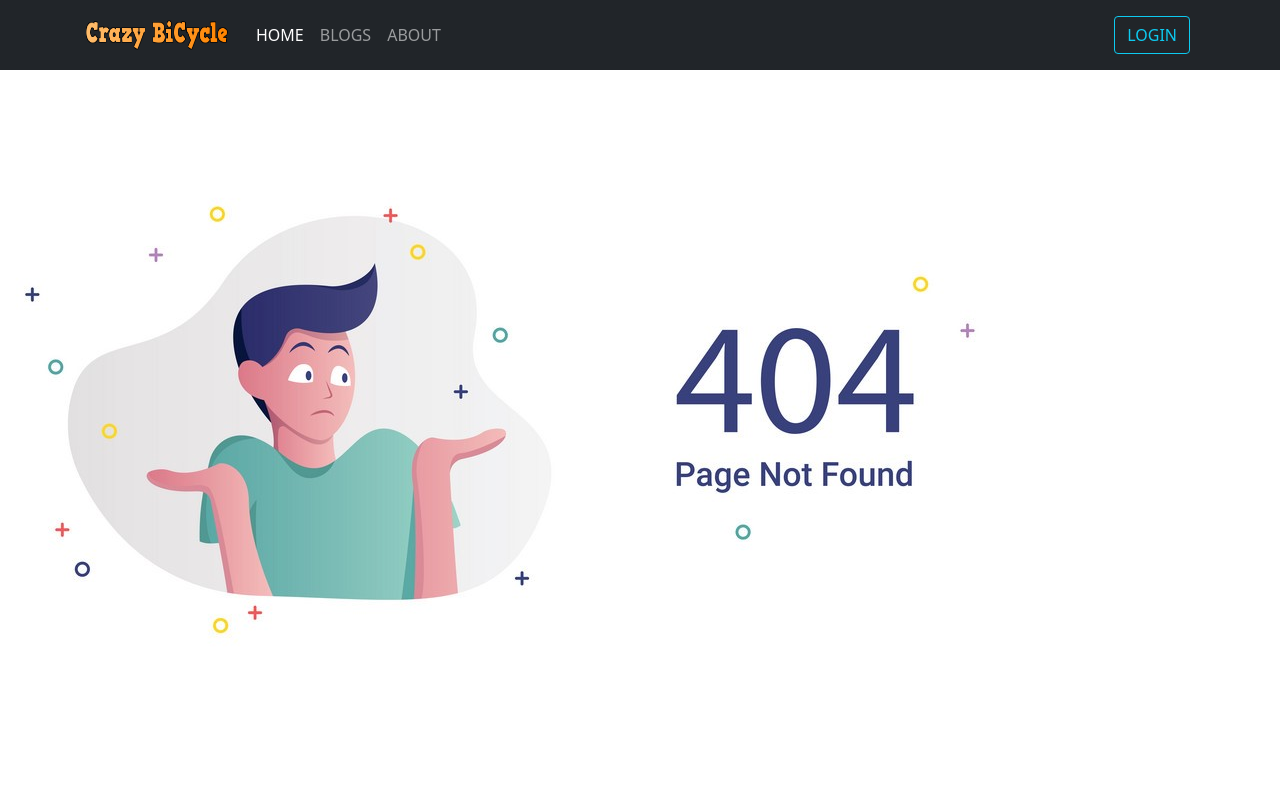
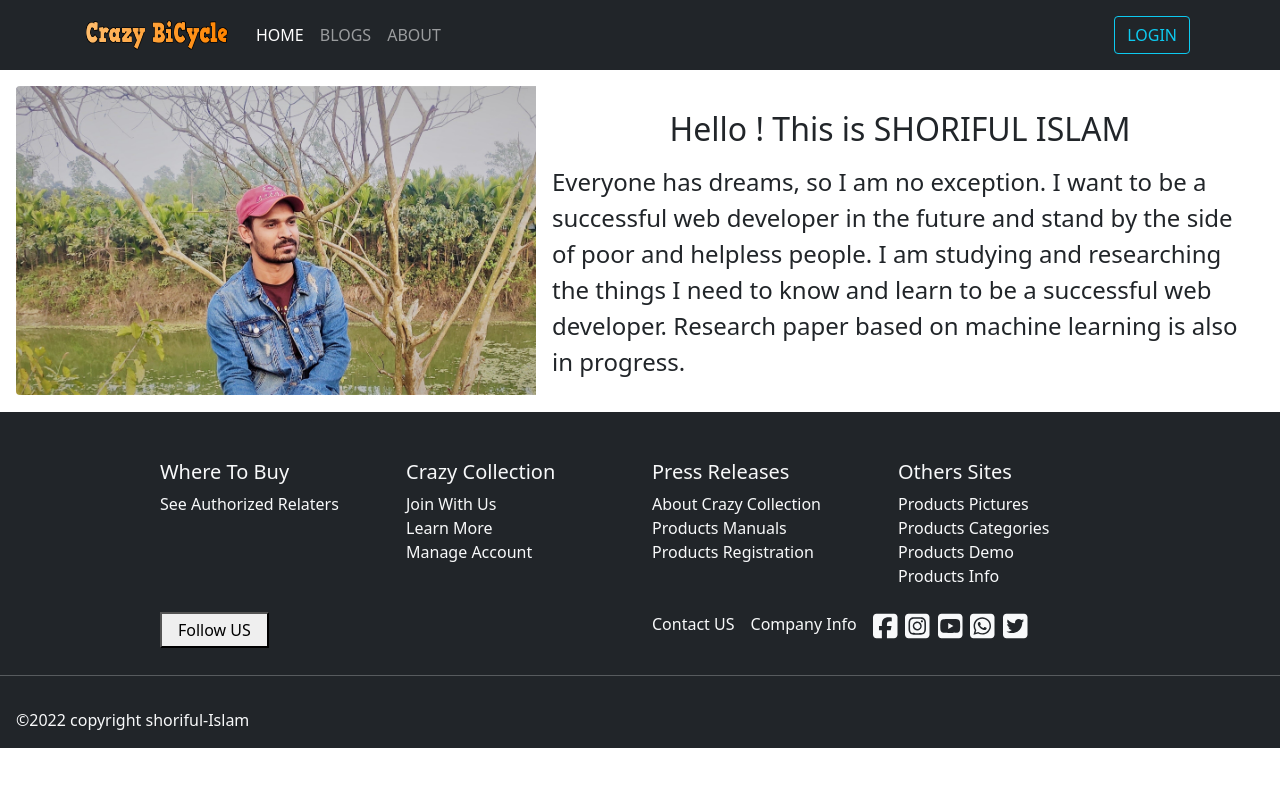
Before and after one commit to Shoriful-Islam-11055/BiCycle-CollectionBD-clint, a React (Create React App) app: page /about in a window 1280 px wide. Shown: the top 800 px of the page. Built offline with nearby package versions, Linux system fonts and the light colour scheme; no server answers; a web font is replaced by a local one.

Commit message:
create about route and design

```diff
--- a/src/App.js
+++ b/src/App.js
@@ -1,5 +1,6 @@
 import { Route, Routes } from "react-router-dom";
 import "./App.css";
+import About from "./components/About/About";
 import AddItems from "./components/AddItems/AddItems";
 import AllItems from "./components/AllItems/AllItems";
 import Blogs from "./components/Blogs/Blogs";
@@ -19,6 +20,7 @@
       <Header></Header>
       <Routes>
         <Route path="/" element={<Home></Home>}></Route>
+        <Route path="about" element={<About></About>}></Route>
         <Route
           path="/manageItems"
           element={
--- /dev/null
+++ b/src/components/About/About.js
@@ -0,0 +1,26 @@
+import React from 'react';
+import myPicture from '../../images/others/myImage.jpg'
+
+const About = () => {
+    return (
+        <div className="h-100 m-3">
+        <div class="card mb-3 border-0">
+          <div class="row g-0">
+            <div class="col-md-5">
+              <img src= {myPicture} class="img-fluid rounded-start" alt="..." />
+            </div>
+            <div class="col-md-7">
+              <div class="card-body">
+                <h2 class="card-title title-cart text-center p-2">Hello ! This is SHORIFUL ISLAM</h2>
+                <p class="card-text fs-4">
+                Everyone has dreams, so I am no exception. I want to be a successful web developer in the future and stand by the side of poor and helpless people. I am studying and researching the things I need to know and learn to be a successful web developer. Research paper based on machine learning is also in progress.
+                </p>
+              </div>
+            </div>
+          </div>
+        </div>
+      </div>
+    );
+};
+
+export default About;
--- a/src/components/InventoryItems/InventoryItems.js
+++ b/src/components/InventoryItems/InventoryItems.js
@@ -18,8 +18,8 @@
           ))}
         </div>
         <p className="text-end container fs-4">
-          <Link className="text-decoration-none" to="/allItems">
-            See All Items
+          <Link className="text-decoration-none" to="/manageItems">
+          Manage Inventories
             <span className="ms-2">
               <FontAwesomeIcon icon={faAngleDoubleRight}></FontAwesomeIcon>
             </span>
```
Also changed, not shown: src/components/About/About.css (added), src/images/others/myImage.jpg (added).
